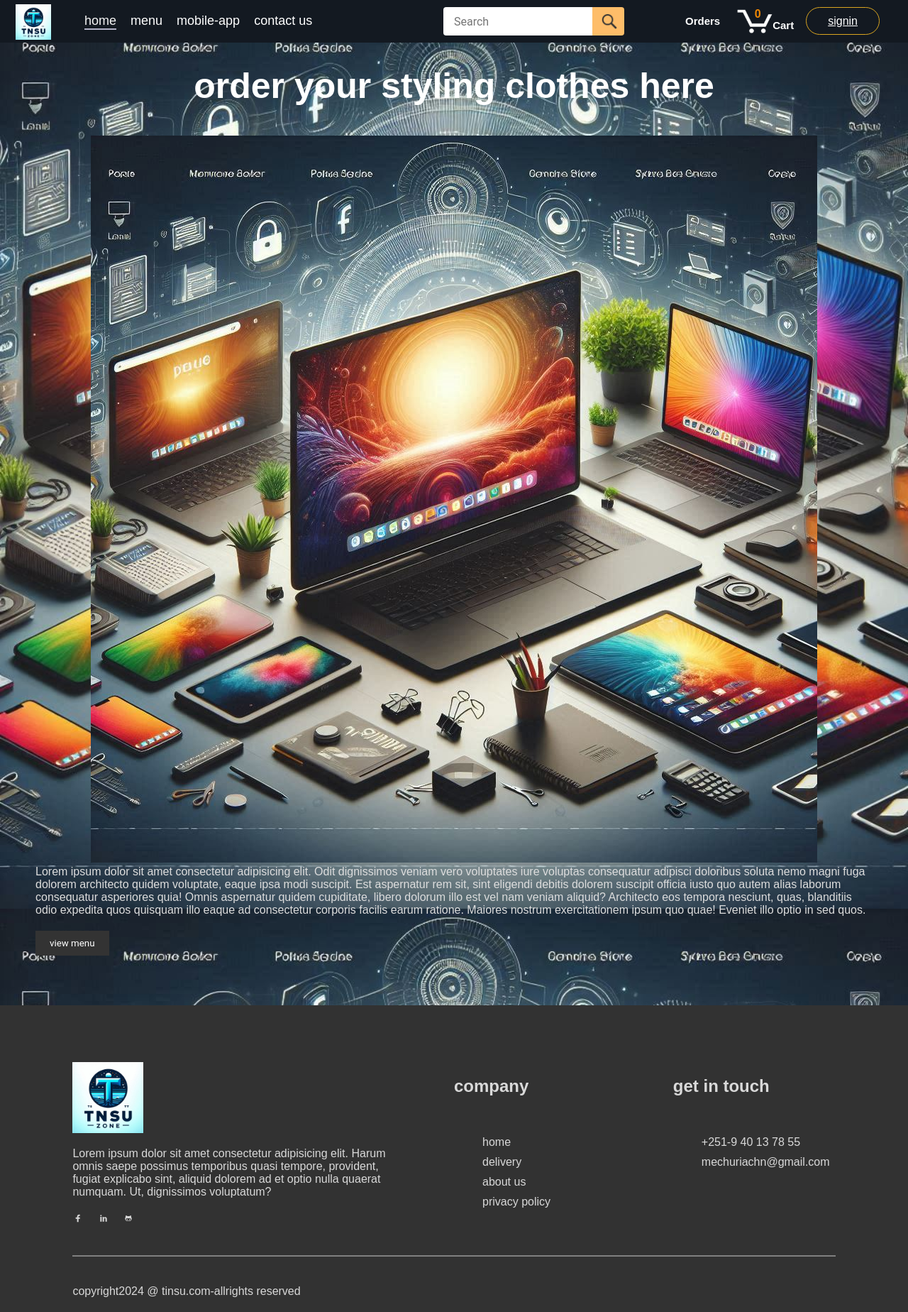
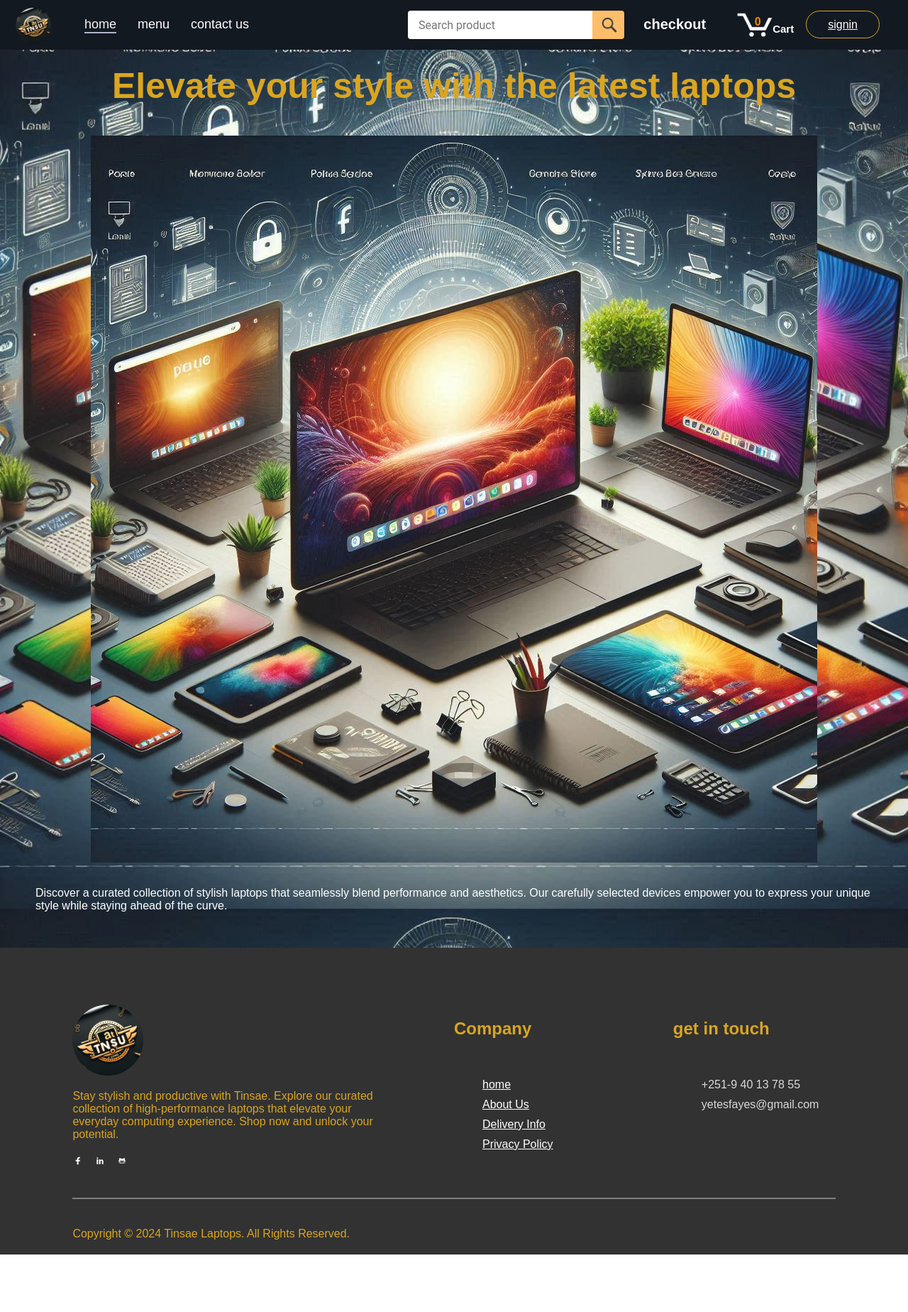
Before and after one commit to tinsutesfu/front-it, a React (Vite) app: page / in a window 1280 px wide. Shown: the whole page at 71% size. After the commit the page ends 1767 px from the top, so only its background shows below. Built offline with nearby package versions, Linux system fonts and the light colour scheme; no server answers.

Commit message:
css adjustment of frontend

```diff
--- a/src/App.jsx
+++ b/src/App.jsx
@@ -9,15 +9,26 @@ import Amazon from "./component/Amazon";
 import Header from "./component/Header";
 import Login from "./component/Login";
 import Register from "./component/Register";
-import { Verify } from "./component/Verify";
+import { datacontext } from "./context/Context";
+import { useContext, useEffect, useState } from "react";
 
 function App() {
+  const { products } = useContext(datacontext);
+  const [search, setSearch] = useState('');
+  const [searchResults, setSearchResults] = useState([]);
+
+  useEffect(() => {
+    const filteredResults =products.filter((product) =>
+      ((product.name).toLowerCase()).includes(search.toLowerCase()));
+
+    setSearchResults(filteredResults);
+  }, [products, search])
   return (
     <>
       <Routes>
-        <Route path="/" element={<Layout />}>
+        <Route path="/" element={<Layout search={search} setSearch={setSearch}/>}>
           <Route index element={<Header />} />
-          <Route path="amazon/" element={<Amazon />} />
+          <Route path="amazon/" element={<Amazon products={searchResults} />} />
           <Route path="orders" element={<Orders />} />
 
           <Route path="tracking/" element={<Tracking />} />
--- a/src/component/Footer.jsx
+++ b/src/component/Footer.jsx
@@ -7,33 +7,36 @@ const Footer = () => {
     <div className='footer' id='footer'>
         <div className="foter-content">
             <div className="footer-content-left">
-                <img src={'/images/t-logo.jpg'}/>
-                <p>Lorem ipsum dolor sit amet consectetur adipisicing elit. Harum omnis saepe possimus temporibus quasi tempore, provident, fugiat explicabo sint, aliquid dolorem ad et optio nulla quaerat numquam. Ut, dignissimos voluptatum?</p>
+                <img src={'/images/t-zon.jpg'}/>
+                <p>Stay stylish and productive with Tinsae. Explore our curated collection of high-performance laptops that elevate your everyday computing experience. Shop now and unlock your potential.</p>
+
                 <div className="footer-social-icons">
-                    <span>{<TiSocialFacebook />} </span>
-                    <span> {<TiSocialLinkedin/>}</span>
-                    <span> {<TiSocialGithub/>} </span>
-                </div>
+  <span><a href="https://www.facebook.com/tinsaye tesfaye"><TiSocialFacebook /></a></span>
+  <span><a href="https://www.linkedin.com/company/your-linkedin-company"><TiSocialLinkedin /></a></span>
+  <span><a href="https://github.com/tinsutesfu"><TiSocialGithub /></a></span>
+</div>
+
             </div>
             <div className="footer-content-middle">
-                <h2>company</h2>
-                <ul>
-                    <li>home</li>
-                    <li>delivery</li>
-                    <li>about us</li>
-                    <li>privacy policy</li>
-                </ul>
-            </div>
+  <h2>Company</h2>
+  <ul>
+    <li><a href="/">home</a></li>
+    <li><a href="/about">About Us</a></li>
+    <li><a href="/delivery">Delivery Info</a></li>
+    <li><a href="/privacy">Privacy Policy</a></li>
+  </ul>
+</div>
             <div className="footer-content-right">
                 <h2>get in touch</h2>
                 <ul>
                     <li>+251-9 40 13 78 55</li>
-                    <li>mechuriachn@gmail.com</li>
+                    <li>yetesfayes@gmail.com</li>
                 </ul>
             </div>
         </div>
         <hr/>
-        <p >copyright2024 @ tinsu.com-allrights reserved</p>
+        <p>Copyright © 2024 Tinsae Laptops. All Rights Reserved.</p>
+
     </div>
   )
 }
--- a/src/component/Header.jsx
+++ b/src/component/Header.jsx
@@ -1,23 +1,23 @@
-import '../styles/pages/header.css';
+import "../styles/pages/header.css";
 
 const Header = () => {
   return (
-    <div className='header' id='header'>
+    <div className="header" id="header">
       <div className="header-content">
-        <h2>order your styling clothes here</h2>
-        <img src={'/images/laptop.jpg'}/>
-        <div className='left'>
-        <p>Lorem ipsum dolor sit amet consectetur adipisicing elit. Odit dignissimos veniam vero       voluptates
-            iure voluptas consequatur adipisci doloribus soluta nemo magni fuga dolorem architecto quidem voluptate, eaque ipsa modi suscipit.
-             Est aspernatur rem sit, sint eligendi debitis dolorem suscipit officia iusto quo autem alias laborum consequatur asperiores quia! Omnis aspernatur quidem cupiditate, libero dolorum illo est vel nam veniam aliquid?
-             Architecto eos tempora nesciunt, quas, blanditiis odio expedita quos quisquam illo eaque ad consectetur
-             corporis facilis earum ratione. Maiores nostrum exercitationem ipsum quo quae! Eveniet illo optio in sed quos.
-        </p>
-        <button>view menu</button>
+        <h2>Elevate your style with the latest laptops</h2>
+
+        <img src={"/images/laptop.jpg"} />
+        <div className="left">
+          <p>
+            Discover a curated collection of stylish laptops that seamlessly
+            blend performance and aesthetics. Our carefully selected devices
+            empower you to express your unique style while staying ahead of the
+            curve.
+          </p>
         </div>
       </div>
     </div>
-  )
-}
+  );
+};
 
-export default Header
+export default Header;
--- a/src/component/Layout.jsx
+++ b/src/component/Layout.jsx
@@ -1,17 +1,30 @@
 import { Link, Outlet, useNavigate } from "react-router-dom";
-import "../styles/shared/amazon-header.css";
+import "../styles/shared/layout.css";
 import { CgProfile } from "react-icons/cg";
 import { FaShoppingBag } from "react-icons/fa";
 import { IoLogOutOutline } from "react-icons/io5";
-import { useContext, useState } from "react";
+import { useContext, useEffect, useRef, useState } from "react";
 import Footer from "./Footer";
 import { datacontext } from "../context/Context";
 
-const Layout = () => {
+const Layout = ({search,setSearch}) => {
   const [menu, setmenu] = useState("home");
-  const { token,setToken,updatequantity,cartQuantity } = useContext(datacontext);
+  const searchRef = useRef(null);
+  const [searchInput, setSearchInput] = useState(null);
+  const { token,setToken,updatequantity,cartQuantity} = useContext(datacontext);
   const navigate = useNavigate();
 
+
+
+  useEffect(() => {
+    setSearchInput(searchRef.current);
+  }, []);
+
+  const clearSearchInput = () => {
+    if (searchInput) {
+      searchInput.value = '';
+    }
+  };
 
   updatequantity();
   const logout=()=>{
@@ -24,11 +37,8 @@ const Layout = () => {
       <div className="amazon-header">
         <div className="amazon-header-left-section">
           <Link to="amazon" className="header-link">
-            <img className="amazon-logo" src="images/t-logo.jpg" />
-            <img
-              className="amazon-mobile-logo"
-              src="images/amazon-mobile-logo-white.png"
-            />
+            <img className="amazon-logo" src="images/t-zon.jpg" />
+
           </Link>
 
           <ul className="navbar-menu">
@@ -38,18 +48,12 @@ const Layout = () => {
               className={menu === "home" ? "active" : ""}>
               home
             </Link>
-            <a
-              href="#explore"
+            <Link
+              to="amazon"
               onClick={() => setmenu("menu")}
               className={menu === "menu" ? "active" : ""}>
               menu
-            </a>
-            <a
-              href="#"
-              onClick={() => setmenu("mobile-app")}
-              className={menu === "mobile-app" ? "active" : ""}>
-              mobile-app
-            </a>
+            </Link>
             <a
               href="#footer"
               onClick={() => setmenu("contact us")}
@@ -59,18 +63,19 @@ const Layout = () => {
           </ul>
         </div>
 
-        <div className="amazon-header-middle-section">
-          <input className="search-bar" type="text" placeholder="Search" />
+        <form className="amazon-header-middle-section" onSubmit={(e) => e.preventDefault()}>
+          <input className="search-bar" id="search" type="text" placeholder="Search product" value={search} onChange={(e) => setSearch(e.target.value)}
+            ref={searchRef}/>
 
-          <button className="search-button">
+          <button className="search-button"  onClick={clearSearchInput}>
             <img className="search-icon" src="images/icons/search-icon.png" />
           </button>
-        </div>
+        </form>
 
         <div className="amazon-header-right-section">
           <Link className="orders-link header-link" to="orders">
 
-            <span className="orders-text"> Orders</span>
+            <span className="orders-text">checkout</span>
           </Link>
 
           <Link className="cart-link header-link" to="checkout">
--- a/src/styles/pages/footer.css
+++ b/src/styles/pages/footer.css
@@ -16,6 +16,7 @@
 }
 .foter-content img{
     width:100px ;
+    border-radius: 50%;
 }
 .footer-content-left,.footer-content-middle,.footer-content-right{
     display: flex;
--- a/src/styles/pages/header.css
+++ b/src/styles/pages/header.css
@@ -4,7 +4,9 @@ body, html {
     margin: 0;
     font-family: Arial, sans-serif;
   }
-
+  h2,p{
+    color: goldenrod;
+  }
   /* Parallax effect for header */
   .header {
     /* The image used */
@@ -39,7 +41,8 @@ body, html {
 
   /* Style for the paragraph */
   .header-content p {
-    color: #ddd;
+    color: white;
+    margin-top: 30px;
   }
 
   /* Style for the button */
--- a/src/styles/shared/amazon-header.css
+++ b/src/styles/shared/layout.css
@@ -12,25 +12,22 @@
   top: 0;
   left: 0;
   right: 0;
-  height: 60px;
+  height: 70px;
   z-index: 1000;
 }
 
 .amazon-header-left-section {
-  width: 600px;
+  width: 550px;
   display: flex;
   align-items: center;
 }
 
-@media (max-width: 800px) {
-  .amazon-header-left-section {
-    width: unset;
-  }
-}
+
 
 .header-link {
   display: inline-block;
-  padding: 6px;
+  padding: 0 6px 0 6px;
+  margin: 0;
   border-radius: 2px;
   cursor: pointer;
   text-decoration: none;
@@ -43,31 +40,20 @@
 
 .amazon-logo {
   width: 50px;
+  border-radius: 50%;
+  padding: 0;
   margin-top: 5px;
 }
 
-.amazon-mobile-logo {
-  display: none;
-}
-
-@media (max-width: 575px) {
-  .amazon-logo {
-    display: none;
-  }
-
-  .amazon-mobile-logo {
-    display: block;
-    height: 35px;
-    margin-top: 5px;
-  }
 
 
 
-}
+
+
  .navbar-menu {
     display: flex;
     list-style: none;
-    gap: 20px;
+    gap: 30px;
     color: gray;
     font-size: 18px;
    }
@@ -86,7 +72,7 @@
 
 .amazon-header-middle-section {
   flex: 1;
-  max-width: 350px;
+  max-width: 400px;
   margin-left: 10px;
   margin-right: 10px;
   display: flex;
@@ -135,15 +121,14 @@
   color: white;
 }
 
-.returns-text {
-  display: block;
-  font-size: 13px;
-}
+
 
 .orders-text {
   display: block;
-  font-size: 15px;
+  font-size: 20px;
   font-weight: 700;
+  padding: 5px;
+  margin-right: 15px;
 }
 
 .cart-link {
@@ -188,7 +173,7 @@
     color: white;
   }
 .sign-text:hover{
-  background-color: gold;
+  background-color: rgb(240, 136, 4);
 }
 
 
@@ -220,7 +205,8 @@
   z-index: 1;
 }
 .profile{
-  padding: 15px;
+  padding: 25px;
+  font-size: xx-large;
 }
 .navbar-profile:hover .profile-dropdown{
   display: flex;
@@ -246,61 +232,3 @@ hr{
 .profile-dropdown li:hover{
   background-color: goldenrod;
 }
-/* Media query for devices with width up to 800px */
-@media (max-width: 800px) {
-  .amazon-header {
-    height: auto; /* Adjust height for smaller screens */
-    flex-wrap: wrap; /* Allow items to wrap */
-    padding-top: 10px; /* Add padding at the top */
-    padding-bottom: 10px; /* Add padding at the bottom */
-  }
-
-  .amazon-header-left-section,
-  .amazon-header-middle-section,
-  .amazon-header-right-section {
-    width: 100%; /* Full width for smaller screens */
-    justify-content: center; /* Center content */
-    margin-top: 10px; /* Add margin at the top */
-  }
-
-  .amazon-logo {
-    display: none; /* Hide the desktop logo */
-  }
-
-  .amazon-mobile-logo {
-    display: block; /* Show the mobile logo */
-    height: 35px;
-    margin: auto; /* Center the logo */
-  }
-
-  .search-bar {
-    width: calc(100% - 60px); /* Adjust width for the search button */
-  }
-
-  .search-button {
-    width: 50px; /* Adjust width for the search button */
-    height: 38px; /* Adjust height to match the search bar */
-  }
-
-  .cart-quantity {
-    top: 2px; /* Adjust position for the cart quantity */
-    left: 18px;
-  }
-
-  .sign-text {
-    padding: 8px 20px; /* Adjust padding for the sign-in button */
-    font-size: 14px; /* Adjust font size for the sign-in button */
-  }
-}
-
-/* Additional media query for very small screens */
-@media (max-width: 575px) {
-  .navbar-menu {
-    font-size: 12px; /* Even smaller font size for very small screens */
-  }
-
-  .search-bar,
-  .search-button {
-    height: 34px; /* Adjust height for the search bar and button */
-  }
-}
```
Also changed, not shown: src/component/Amazon.jsx (+8 -4 lines), src/styles/pages/amazon.css (+9 -0 lines), public/images/t-zon.jpg (added), public/images/t-zone.png (added).
